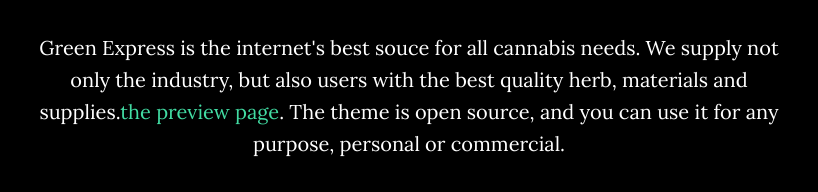
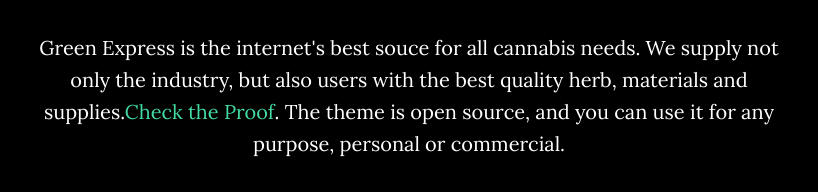
Before and after one commit to DarkSideStoics/DarkSideStoics.github.io, a plain HTML site: page index.html in a window 1280 px wide. Shown: the part 1086-1278 px from the top of the page, 231-1049 px from the left. Drawn offline with Linux system fonts and the light colour scheme; some packages are replaced by stand-ins of ours.

Commit message:
Update index.html

```diff
--- a/index.html
+++ b/index.html
@@ -90,7 +90,7 @@
         <div class="row">
             <div class="col-lg-8 col-lg-offset-2">
                 <h2>About Green Express</h2>
-                <p>Green Express is the internet's best souce for all cannabis needs. We supply not only the industry, but also users with the best quality herb, materials and supplies.<a href="http://startbootstrap.com/template-overviews/grayscale/">the preview page</a>. The theme is open source, and you can use it for any purpose, personal or commercial.</p>
+                <p>Green Express is the internet's best souce for all cannabis needs. We supply not only the industry, but also users with the best quality herb, materials and supplies.<a href="http://startbootstrap.com/template-overviews/grayscale/">Check the Proof</a>. The theme is open source, and you can use it for any purpose, personal or commercial.</p>
                 <p>This theme features stock photos by <a href="http://gratisography.com/">Gratisography</a> along with a custom Google Maps skin courtesy of <a href="http://snazzymaps.com/">Snazzy Maps</a>.</p>
                 <p>Grayscale includes full HTML, CSS, and custom JavaScript files along with LESS files for easy customization.</p>
             </div>
```
